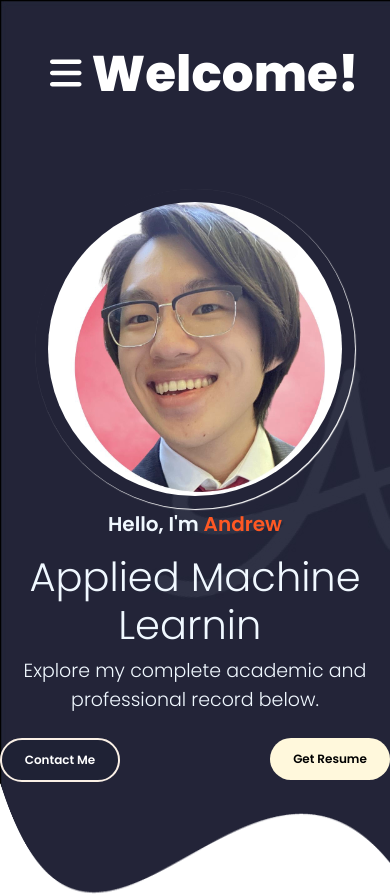
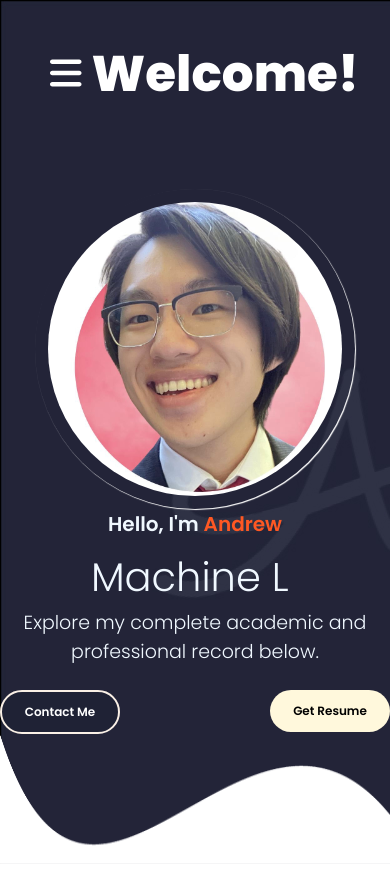
Before and after one commit to amcwong/portfolio-website-final, a React (Create React App) app in the folder client/: page / in a window 390 px wide. Shown: the top 895 px of the page. Built offline with nearby package versions, Linux system fonts and the light colour scheme; a web font is replaced by a local one.

Commit message:
mod: shorten typewriter labels for phone
Keep each rotating home label within 16 characters so the line is not cut off on a phone.

```diff
--- a/client/src/PortfolioContainer/Home/Profile/Profile.js
+++ b/client/src/PortfolioContainer/Home/Profile/Profile.js
@@ -19,11 +19,11 @@ export default function Profile() {
                   sequence={[
                     "Agentic AI",
                     1500,
-                    "Applied Machine Learning",
+                    "Machine Learning",
                     1500,
                     "Bioinformatics",
                     1500,
-                    "Full-Stack Development",
+                    "Full Stack",
                     1500,
                     "Cloud Deployment",
                     1500,
```
